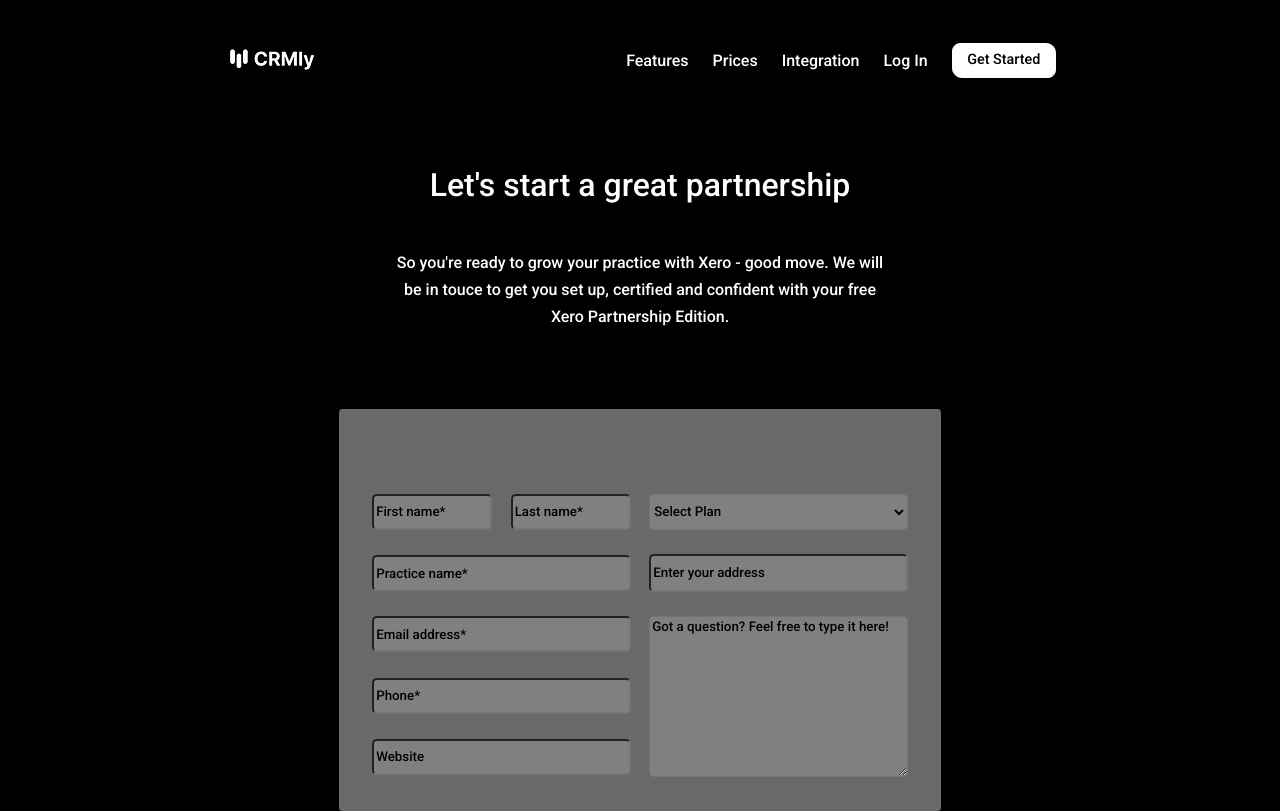
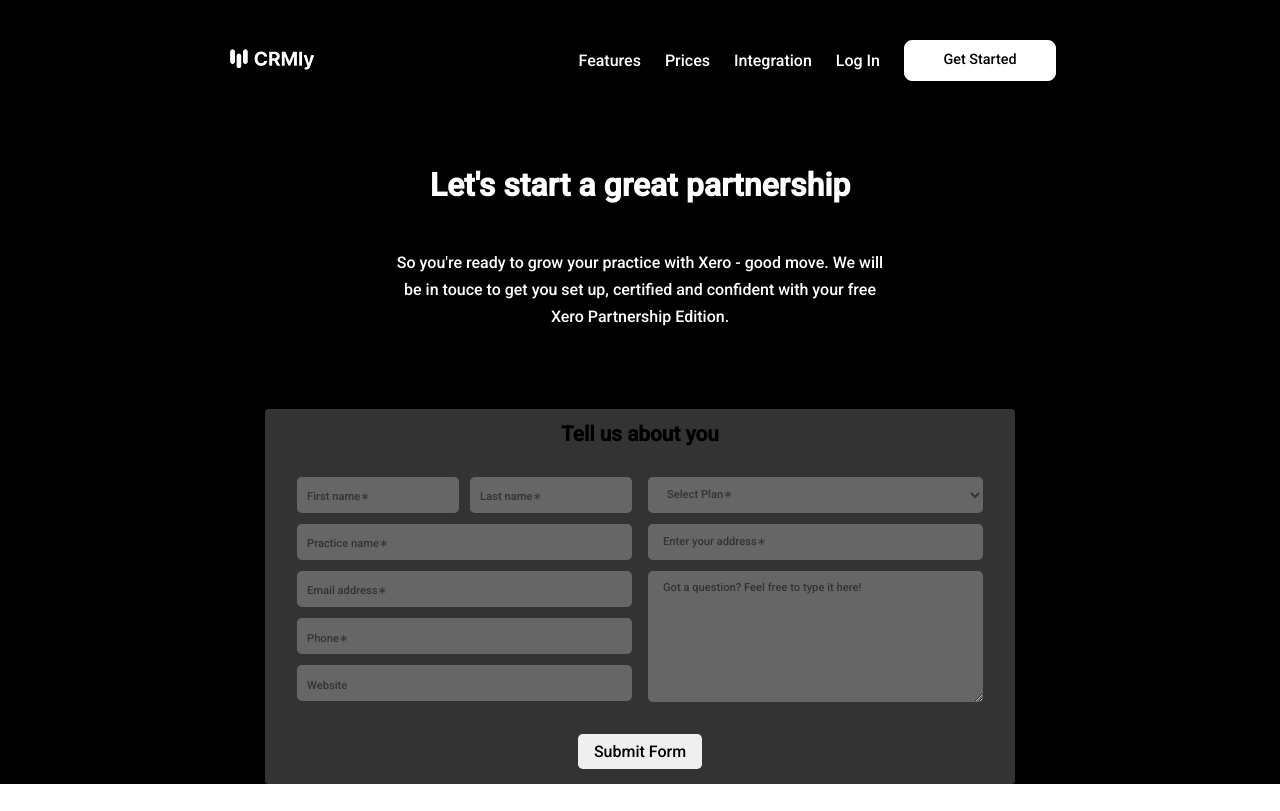
Before and after one commit to longhairshortcode/crmly, a React (Vite) app: page /signup in a window 1280 px wide. Built offline with nearby package versions, Linux system fonts and the light colour scheme.

Commit message:
close as possible for 2/8 Thurs

```diff
--- a/src/Components/Signup/SignupForm.jsx
+++ b/src/Components/Signup/SignupForm.jsx
@@ -2,35 +2,41 @@
 
 
 function SignupForm() {
+
+  function handleSubmit(e){
+    e.preventDefault()
+  }
+
   return (
     <div className={style.container}>
 
-      {/* <h2 className={style.formH2}>Tell us about you</h2> */}
-      <form className={style.formContainer}>
+      <form onSubmit={handleSubmit} className={style.formContainer}>
+        <h2 className={style.formH2}>Tell us about you</h2>
 
-
+        <div className={style.containerBelowH2}>
           <div className={`${style['form1']} ${style['formsBoth']}`}>
 
-          <input type="text" className={style.firstName} placeholder='First name*'/>
-          <input type="text" className={style.lastName} placeholder='Last name*'/>
+            <input type="text" name="firstName" value="" required className={style.firstName} placeholder='First name&lowast;'/>
+            <input type="text" name="lastName" value="" required className={style.lastName} placeholder='Last name&lowast;'/>
 
-          <input type="text" className={style.practiceName} placeholder='Practice name*'/>
-          <input type="email" className={style.emailAddress} placeholder='Email address*'/>
-          <input type="tel" className={style.phone}placeholder='Phone*'/>
-          <input type="url" className={style.website}placeholder='Website'/>
+            <input type="text" name="practiceName" value="" required className={style.practiceName} placeholder='Practice name&lowast;'/>
+            <input type="email" name="emailAddress" value="" required className={style.emailAddress} placeholder='Email address&lowast;'/>
+            <input type="tel" name="tel" value="" required className={style.phone}placeholder='Phone&lowast;'/>
+            <input type="url" name="url" value="" required className={style.website}placeholder='Website'/>
           </div>
 
           <div className={`${style['form2']} ${style['formsBoth']}`}>
-          <select className={style.selectPlan}>
-            <option>Select Plan</option>
+            <select value="" className={style.selectPlan}>
+              <option className={style.selectPlanShow}>Select Plan&lowast;</option>
               <option>Plan 1</option>
               <option>Plan 2</option>
               <option>Plan 3</option>
             </select>
-          <input type="text" className={style.addr} placeholder="Enter your address"/>
-          <textarea className={style.comments} placeholder="Got a question? Feel free to type it here!"></textarea>
+            <input type="text" name="homeAddr" value="" required className={style.addr} placeholder="Enter your address&lowast;"/>
+            <textarea name="comments" value="" required className={style.commentsSection} placeholder="Got a question? Feel free to type it here!"></textarea>
           </div>
-
+        </div>
+        <button type="submit" className={style.submitBut}>Submit Form</button>
       </form>
     </div>
   )
--- a/src/Components/Signup/SignupForm.module.css
+++ b/src/Components/Signup/SignupForm.module.css
@@ -1,40 +1,45 @@
 .container{
-    display: flex;
-    justify-content: center;
-    background-color: black;
-    /* How get numbers in cal, how do it cor */
-     /* height: calc(100vh - 398.19px);  */
-    height: calc(100vh - 398.19px);
+    background-color: #000;
+    height: 375px;
     width: 100%;
-    margin: 0 auto;
   }
 
   .formContainer{
       display: flex;
+      gap: 2rem;
+      flex-direction: column;
       justify-content: center;
+      margin: auto;
       align-items: center;
-      gap: 1.15rem;
       height: 100%;
-      width: 47%;
-      background-color: dimgrey;
+      width: 100%;
+      max-width: 750px;
+      background-color: #333;
       border-radius: .22rem;
+  }
+
+  .formH2{
+    background-color: #333;
+    font-size: 1.3rem;
+  }
+
+  .containerBelowH2{
+    display: flex;
+    justify-content: center;
+    gap: 1rem;
+    padding: 0 2rem;
   }
 
   .formsBoth{
       display: flex;
       flex-wrap: wrap;
-      margin-top: 3.5rem;
-      width: 43%;
-      height: 18rem;
-      background-color: dimgrey;
+      width: 50%;
+      height: fit-content;
+      gap: .7rem;
+      background-color: #333;
   }
 
     /* IN FORM 1 */
-
-   .form1{
-      gap: 1.15rem;
-   }
-
 
   /* WHY BORDER BOX? and look weird w out it */
  .firstName, .lastName{
@@ -43,47 +48,49 @@
     flex-grow: 1;
     border-radius: .3rem;
     height: 2.25rem;
-    background-color: grey;
+    background-color: #666;
+    padding-left: 10px;
+
  }
 
-
-
-
-   /* WHY THIS WEIRD WIDTH??? */
+   /* WHY when change with first and last name dif then rest ??? */
    .practiceName, .emailAddress, .phone, .website {
     width: 100%;
     box-sizing: border-box;
     border-radius: .3rem;
     height: 2.25rem;
-    background-color: grey;
-    /* margin-bottom: 1rem; */
+    background-color: #666;
+    padding-left: 10px;
 }
 
-.selectPlan, .addr {
+.selectPlan, .addr, .commentsSection {
     width: 100%;
     border-radius: .3rem;
-    background-color: grey;
+    background-color: #666;
+    height: 2.25rem;
+    font-size: .7rem;
+    padding-left: 15px;
+    color: #333;
 }
 
-/* why this won't work if called commentsSection or commentsSecriz */
-.comments{
-    width: 100%;
-    height: 54%;
-    border-radius: .3rem;
-    background-color: grey;
-    color: black;
-}
 
-.selectPlan{
-height: 2.25rem;
-margin-bottom: 1.21rem;
-}
-
-.addr{
-height: 2rem;
-margin-bottom: 1.2rem;
+.commentsSection{
+    height: 8.2rem;
+    padding-top: 10px;
+    /* padding-bottom: 10px;
+    padding-right: 10px; */
 }
 
 input::placeholder, textarea::placeholder{
-    color: black;
+    color: #333;
+    display: flex;
+    font-size: .7rem;
 }
+
+.submitBut{
+    border-radius: .3rem;
+    padding: .5rem 1rem;
+}
+
+
+/* easier way to make all alignt correctly? did i do form1 and for2 2 correctly? */
--- a/src/index.css
+++ b/src/index.css
@@ -15,5 +15,5 @@
 }
 
 body, *, html{
-  font-family: 'Roboto', sans-serif;
+
 }
--- a/src/layout/Navbar.module.css
+++ b/src/layout/Navbar.module.css
@@ -24,13 +24,13 @@
 }
 
 .getStartedButton{
-    border-radius: var(--border-radius);
-    background-color: var(--button-background-white);
-    border: var(--button-border-white);
+    border-radius: .5rem;
+    background-color: #ffffff;
+    border: .1rem solid white;
     color: black;
     font-size: .9rem;
-    padding: var(--padding-one);
-    width: var(--button-width);
+    width: 9.5rem;
+    padding: .75rem 0rem;
     text-align: center;
     font-weight: 400;
 }
--- a/src/pages/Prices.module.css
+++ b/src/pages/Prices.module.css
@@ -51,20 +51,25 @@
     flex-direction: column;
     justify-content: space-between;
     width: 100%;
-    max-width: 16rem;
+    max-width: 17rem;
     height: 23.5rem;
     padding: 2.5rem;
+    gap: .4rem;
     border-radius: var(--box-radius);
+
 }
 
 .planBoxes > div > div:nth-child(1){
     display: flex;
     flex-direction: column;
-    gap: 1.5rem;
+    gap: 1.25rem;
 }
+
+
 
 .planBoxes > div > div:nth-child(2){
     height: 9.6rem;
+    padding-top: .8rem;
 
 }
 /* erase display and flex and expected to be side by side, then thought it was parennt or grandparent inheritence but no */
@@ -72,12 +77,22 @@
     display: flex;
     flex-direction: column;
     gap: .4rem;
+
 }
 
 .planBoxes > div > div:nth-child(2) > ul > li {
     display: flex;
     align-items: center;
     gap: .5rem;
+    font-size: .7rem;
+}
+
+.leftPink .third, .middleBlue .third{
+    margin-top: 1.7rem;
+}
+
+.rightYellow .third{
+    margin-top: 3.15rem;
 }
 
 .leftPink{
@@ -94,23 +109,23 @@
 
 
 .bullet{
-    font-size: 1.5rem;
+    font-size: 1.1rem;
     vertical-align: middle;
 }
 
 
 .tier{
-    font-size: 1.2rem;
-    font-weight: bold;
+    font-size: .9rem;
+    /* font-weight: bold; */
 }
 
 .price{
-    font-size: 3.2rem;
+    font-size: 2.3rem;
     font-weight: bold;
 }
 
 .audience{
-    font-size: .8rem;
+    font-size: .7rem;
 }
 
 .planBoxes li{
@@ -123,6 +138,7 @@
     width: 9.5rem;
     text-align: center;
     padding: .75rem 0;
+    /* margin-top: rem; */
     color: white;
     border: var(--button-border-black);
     background-color: black;
--- a/src/reset.css
+++ b/src/reset.css
@@ -1,21 +1,10 @@
-html, body, div, span, applet, object, iframe,
-h1, h2, h3, h4, h5, h6, p, blockquote, pre,
-a, abbr, acronym, address, big, cite, code,
-del, dfn, em, img, ins, kbd, q, s, samp,
-small, strike, strong, sub, sup, tt, var,
-b, u, i, center,
-dl, dt, dd, ol, ul, li,
-fieldset, form, label, legend,
-table, caption, tbody, tfoot, thead, tr, th, td,
-article, aside, canvas, details, embed,
-figure, figcaption, footer, header, hgroup,
-menu, nav, output, ruby, section, summary,
-time, mark, audio, video {
+html, body, *{
 	margin: 0;
 	padding: 0;
+	box-sizing: border-box;
+	font-family: 'Roboto', sans-serif;
 	border: 0;
-	font-size: 62.5%;
-	font: inherit;
+	font-size: 100%;
 	vertical-align: baseline;
 }
 /* HTML5 display-role reset for older browsers */
```
Also changed, not shown: src/pages/Prices.jsx (+9 -0 lines). Lines whose indentation alone changed are shown as unchanged.
